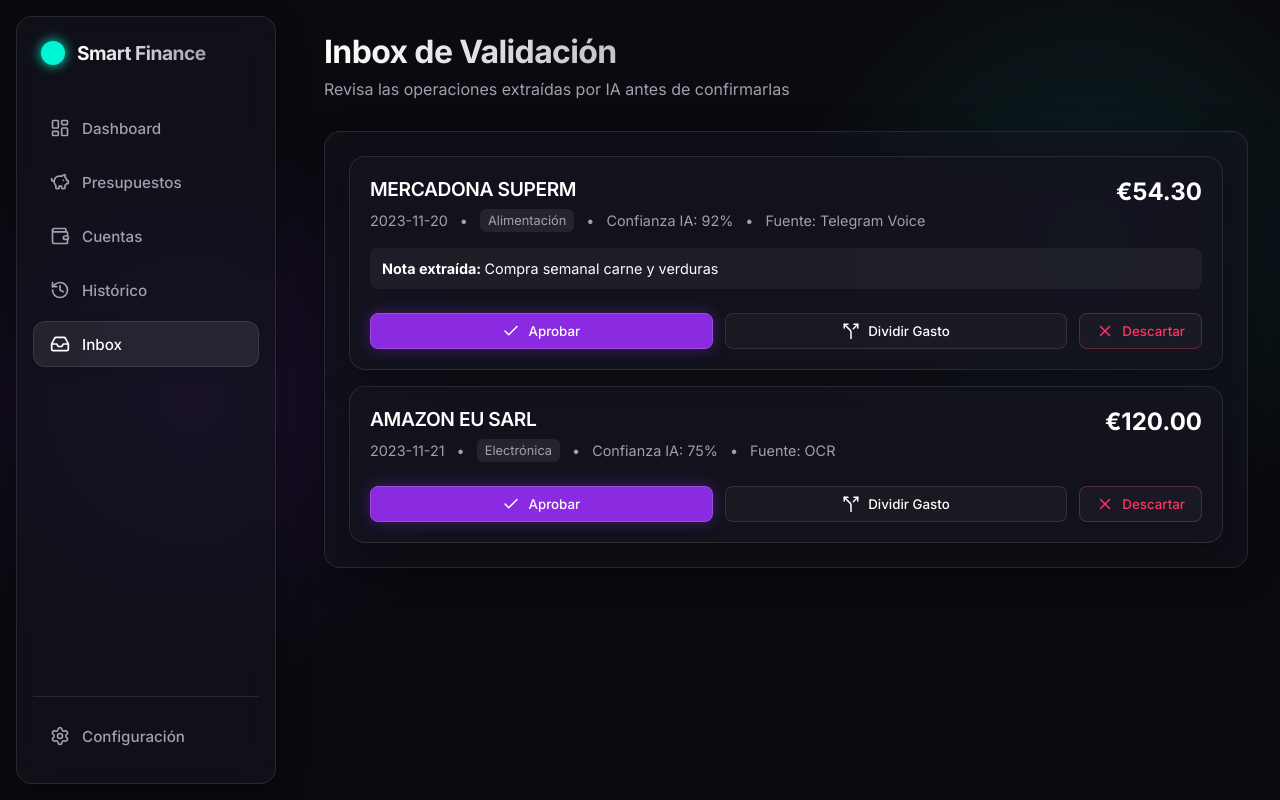
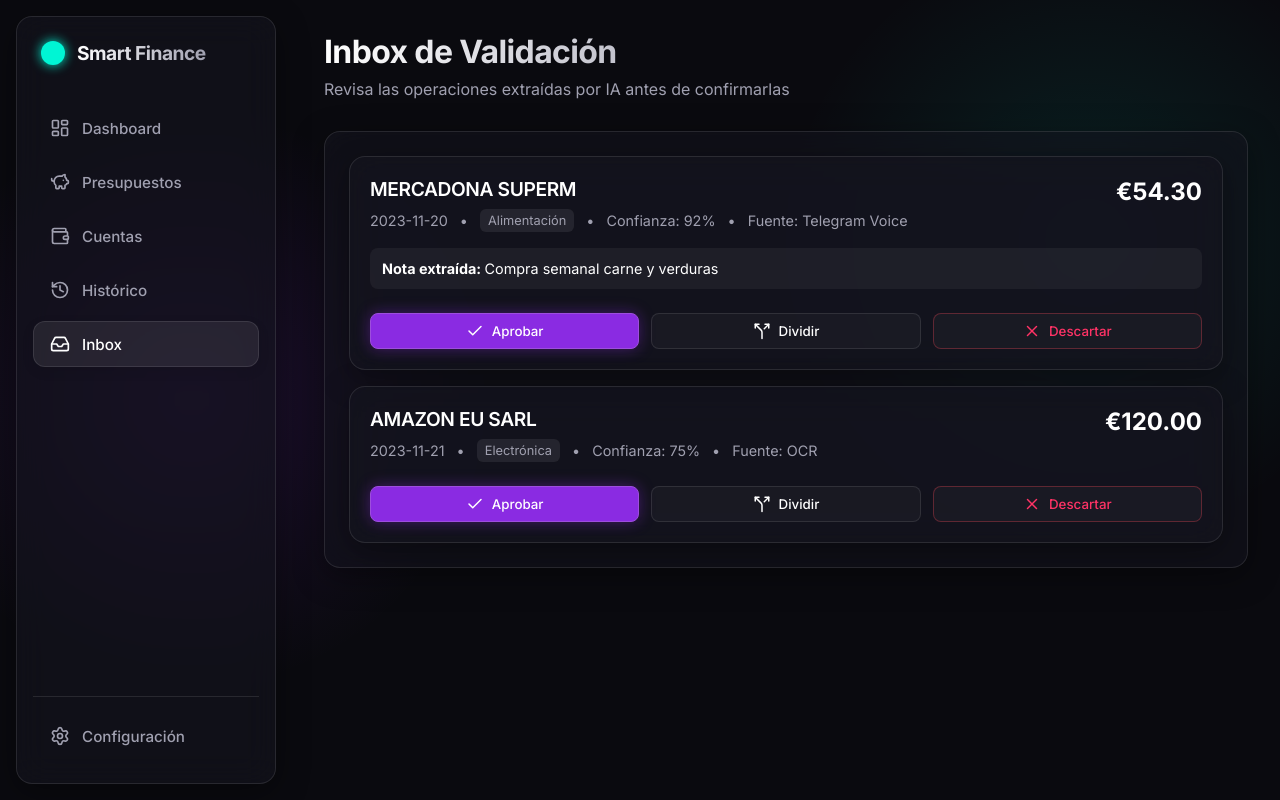
Before and after one commit to JavierPrior845/smart-finance-agent, a React (Vite) app in the folder frontend/: page /inbox in a window 1280 px wide. Built offline with nearby package versions, Linux system fonts and the light colour scheme.

Commit message:
style(frontend): fix validation inbox scaling and update filter buttons

```diff
--- a/frontend/src/pages/Transactions.tsx
+++ b/frontend/src/pages/Transactions.tsx
@@ -17,10 +17,6 @@ export default function Transactions() {
           <p className="page-subtitle">Registro detallado de movimientos</p>
         </div>
         <div style={{ display: 'flex', gap: '12px' }}>
-          <button className="glass-button">
-            <Filter size={18} />
-            Filtrar
-          </button>
           <div className="page-controls">
             <button className="glass-button primary">+ Añadir Transacción</button>
           </div>
@@ -50,6 +46,10 @@ export default function Transactions() {
               <option value="csv">Import (CSV)</option>
               <option value="manual">Manual</option>
             </select>
+          </div>
+          <div style={{ display: 'flex', gap: '8px', alignItems: 'flex-end', alignSelf: 'stretch', paddingBottom: '2px' }}>
+            <button className="glass-button primary" style={{ height: '38px', marginTop: 'auto' }}>Aplicar</button>
+            <button className="glass-button" style={{ height: '38px', marginTop: 'auto' }}>Limpiar</button>
           </div>
         </div>
       </div>
--- a/frontend/src/pages/ValidationInbox.tsx
+++ b/frontend/src/pages/ValidationInbox.tsx
@@ -48,12 +48,12 @@ export default function ValidationInbox() {
                 <div style={{ display: 'flex', justifyContent: 'space-between', alignItems: 'flex-start', flexWrap: 'wrap', gap: '16px' }}>
                   <div>
                     <h3 style={{ marginBottom: '8px', fontSize: '1.2rem' }}>{txn.desc}</h3>
-                    <div style={{ display: 'flex', gap: '12px', alignItems: 'center', fontSize: '0.9rem', color: 'var(--text-secondary)' }}>
+                    <div style={{ display: 'flex', gap: '12px', alignItems: 'center', fontSize: '0.9rem', color: 'var(--text-secondary)', flexWrap: 'wrap' }}>
                       <span>{txn.date}</span>
                       <span>•</span>
                       <span className="cat-badge">{txn.cat}</span>
                       <span>•</span>
-                      <span>Confianza IA: {(txn.confidence * 100).toFixed(0)}%</span>
+                      <span>Confianza: {(txn.confidence * 100).toFixed(0)}%</span>
                       <span>•</span>
                       <span>Fuente: {txn.source}</span>
                     </div>
@@ -69,14 +69,14 @@ export default function ValidationInbox() {
                   </div>
                 )}
 
-                <div style={{ display: 'flex', gap: '12px', marginTop: '8px' }}>
-                  <button className="glass-button primary" style={{ flex: 1, display: 'flex', justifyContent: 'center', gap: '8px' }}>
+                <div style={{ display: 'flex', gap: '12px', marginTop: '8px', flexWrap: 'wrap' }}>
+                  <button className="glass-button primary" style={{ flex: '1 1 120px', display: 'flex', justifyContent: 'center', gap: '8px' }}>
                     <Check size={18} /> Aprobar
                   </button>
-                  <button className="glass-button" style={{ flex: 1, display: 'flex', justifyContent: 'center', gap: '8px' }}>
-                    <Split size={18} /> Dividir Gasto
+                  <button className="glass-button" style={{ flex: '1 1 120px', display: 'flex', justifyContent: 'center', gap: '8px' }}>
+                    <Split size={18} /> Dividir
                   </button>
-                  <button className="glass-button" style={{ color: 'var(--color-danger)', border: '1px solid rgba(255,71,87,0.3)' }}>
+                  <button className="glass-button" style={{ flex: '1 1 120px', color: 'var(--color-danger)', border: '1px solid rgba(255,71,87,0.3)' }}>
                     <X size={18} /> Descartar
                   </button>
                 </div>
```
